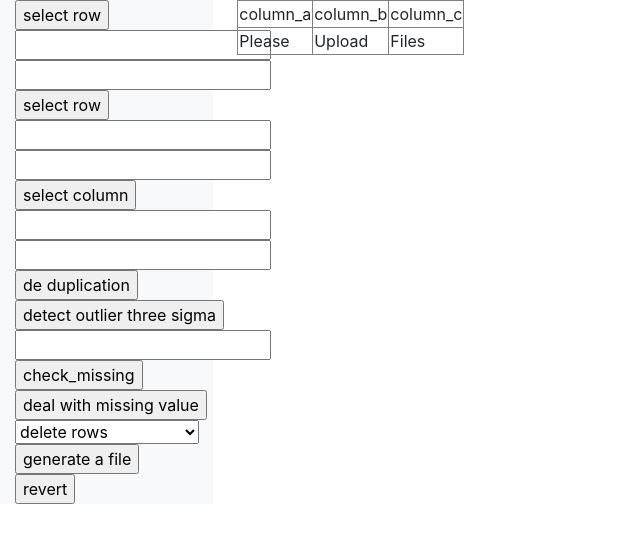
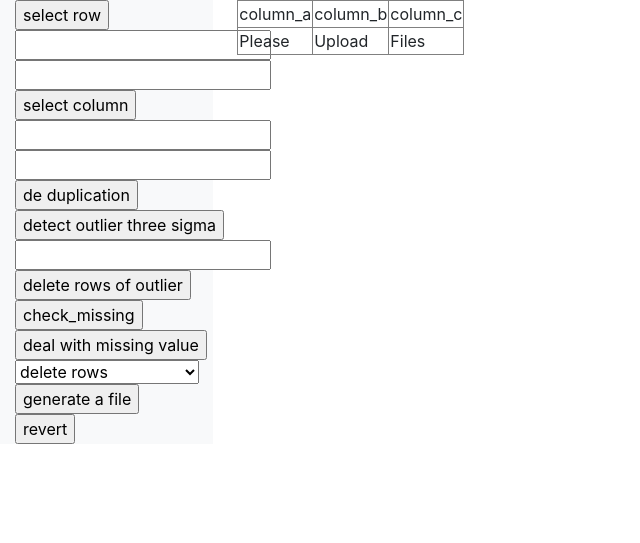
Before and after one commit to LittleS-zh/FYP_DataCleaningSoftware, a Django app: page /revert/ in a window 1280 px wide. Shown: the part 56-599 px from the top of the page, without its empty margins (0-640 px from the left). Run offline with Django 3.2, Linux system fonts and the light colour scheme; some libraries are stand-ins or nearby versions.

```diff
--- a/templates/dataCleaningOperation.html
+++ b/templates/dataCleaningOperation.html
@@ -28,15 +28,7 @@
                     <input type="text" name="row_floor" />
                 </form>
           </li>
-          <li class="nav-item">
-              <form action="/select_rows/" method="post">
-                {% csrf_token %}
-                  <input type="submit" value="select row" name = "submit" />
-                <input type="text" name="row_ceiling" />
-                <input type="text" name="row_floor" />
 
-            </form>
-          </li>
           <li class="nav-item">
             <form action="/select_columns/" method="post">
                 {% csrf_token %}
@@ -57,7 +49,12 @@
                 {% csrf_token %}
                 <input type="submit" value="detect outlier three sigma" name = "submit" />
                 <input type="text" name="column_input" />
-
+            </form>
+          </li>
+          <li class="nav-item">
+            <form action="/deal_with_outlier/" method="post">
+                {% csrf_token %}
+                <input type="submit" value="delete rows of outlier" name = "submit" />
             </form>
           </li>
           <li class="nav-item">
@@ -113,30 +110,6 @@
   </div>
 </div>
 
-
-
-
-
-
-
-
-
-
-
-
-
-
-
-
-
-
-
-
-
-
-
-
-
 </body>
 <script src="https://code.jquery.com/jquery-3.3.1.slim.min.js" integrity="sha384-q8i/X+965DzO0rT7abK41JStQIAqVgRVzpbzo5smXKp4YfRvH+8abtTE1Pi6jizo" crossorigin="anonymous"></script>
 <script src="https://cdnjs.cloudflare.com/ajax/libs/popper.js/1.14.7/umd/popper.min.js" integrity="sha384-UO2eT0CpHqdSJQ6hJty5KVphtPhzWj9WO1clHTMGa3JDZwrnQq4sF86dIHNDz0W1" crossorigin="anonymous"></script>
```
